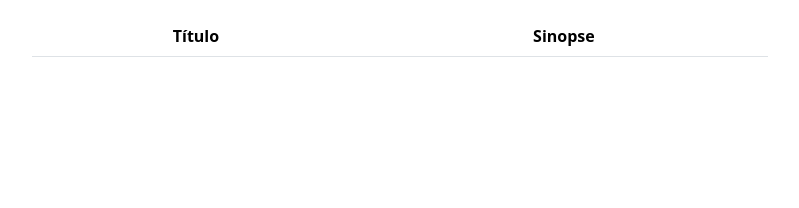
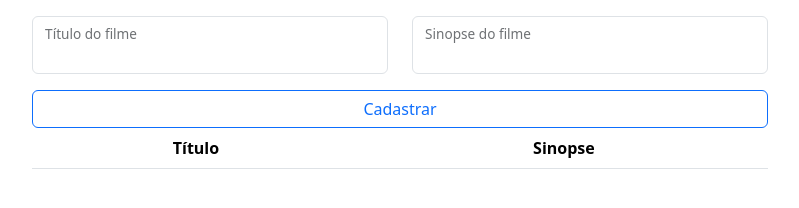
Before and after one commit to professorbossini/20252_maua_tti107_t2sub2, a plain HTML site: page 08_solucao_full_stack_filmes/front/index.html in a window 1280 px wide. Shown: the whole page, without its empty margins (50-849 px from the left). Drawn offline with nearby package versions, Linux system fonts and the light colour scheme; no server answers.

Commit message:
codigo 2.13.2

```diff
--- a/08_solucao_full_stack_filmes/back/package.json
+++ b/08_solucao_full_stack_filmes/back/package.json
@@ -11,6 +11,7 @@
   "license": "ISC",
   "description": "",
   "dependencies": {
+    "cors": "^2.8.5",
     "express": "^5.1.0"
   }
 }
--- a/08_solucao_full_stack_filmes/front/index.html
+++ b/08_solucao_full_stack_filmes/front/index.html
@@ -9,6 +9,33 @@
   </head>
   <body onload="obterFilmes()">
     <div class="container mt-3">
+      <div class="row">
+        <div class="col-md-8 col-lg-4">
+          <div class="form-floating mb-3">
+            <input
+              type="text"
+              class="form-control"
+              id="tituloInput">
+            <label for="tituloInput">Título do filme</label>
+          </div>
+        </div>
+        <div class="col-md-8 col-lg-4">
+          <div class="form-floating mb-3">
+            <input
+              type="text"
+              class="form-control"
+              id="sinopseInput">
+            <label for="sinopseInput">Sinopse do filme</label>
+          </div>
+        </div>
+        <div class="col-md-8">
+          <button
+            class="btn btn-outline-primary w-100"
+            onclick="cadastrarFilme()">
+            Cadastrar
+          </button>
+        </div>
+      </div>
       <div class="row">
         <div class="col-md-8">
           <table class="table table-striped table-hover text-center filmes">
@@ -22,15 +49,13 @@
                 </th>
               </tr>
             </thead>
+            <tbody>
 
+            </tbody>
           </table>
         </div>
       </div>
     </div>
-
-
-
-
     <script src="js/script.js"></script>
     <script src="https://cdn.jsdelivr.net/npm/axios/dist/axios.min.js"></script>
     <script src="https://cdn.jsdelivr.net/npm/bootstrap@5.3.8/dist/js/bootstrap.bundle.min.js" integrity="sha384-FKyoEForCGlyvwx9Hj09JcYn3nv7wiPVlz7YYwJrWVcXK/BmnVDxM+D2scQbITxI" crossorigin="anonymous"></script>
--- a/08_solucao_full_stack_filmes/front/js/script.js
+++ b/08_solucao_full_stack_filmes/front/js/script.js
@@ -1,9 +1,44 @@
 const protocolo = 'http://'
 const baseURL = 'localhost:3000'
 const filmesEndpoint = '/filmes'
-function obterFilmes(){
+async function obterFilmes(){
   // operador de interpolação
+  //http://localhost:3000
   const url = `${protocolo}${baseURL}${filmesEndpoint}`
-  console.log(url)
-  console.log('Testando...')
+  const filmes = (await axios.get(url)).data
+  // console.log(filmes)
+  const tabela = document.querySelector('.filmes')
+  const corpoDaTabela = tabela.getElementsByTagName('tbody')[0]
+  for (let filme of filmes){
+    const linha = corpoDaTabela.insertRow()
+    const celulaTitulo = linha.insertCell(0)
+    const celulaSinopse = linha.insertCell(1)
+    celulaTitulo.innerHTML = filme.titulo
+    celulaSinopse.innerHTML = filme.sinopse
+  }
+
+
 }
+
+async function cadastrarFilme(){
+  const url = `${protocolo}${baseURL}${filmesEndpoint}`
+  const tituloInput = document.querySelector('#tituloInput')
+  const sinopseInput = document.querySelector('#sinopseInput')
+  const titulo = tituloInput.value
+  const sinopse = sinopseInput.value
+  // const filme = {titulo: titulo, sinopse: sinopse}
+  const filme = {titulo, sinopse}
+  tituloInput.value = ''
+  sinopseInput.value = ''
+  const filmes = (await axios.post(url, filme)).data
+  const tabela = document.querySelector('.filmes')
+  const corpoDaTabela = tabela.getElementsByTagName('tbody')[0]
+  corpoDaTabela.innerHTML = ""
+  for(let filme of filmes){
+    const linha = corpoDaTabela.insertRow(0)
+    const celulaTitulo = linha.insertCell(0)
+    const celulaSinopse = linha.insertCell(1)
+    celulaTitulo.innerHTML = filme.titulo
+    celulaSinopse.innerHTML = filme.sinopse
+  }
+}
```
Also changed, not shown: 08_solucao_full_stack_filmes/back/index.js (+6 -20 lines), 1 other file.
